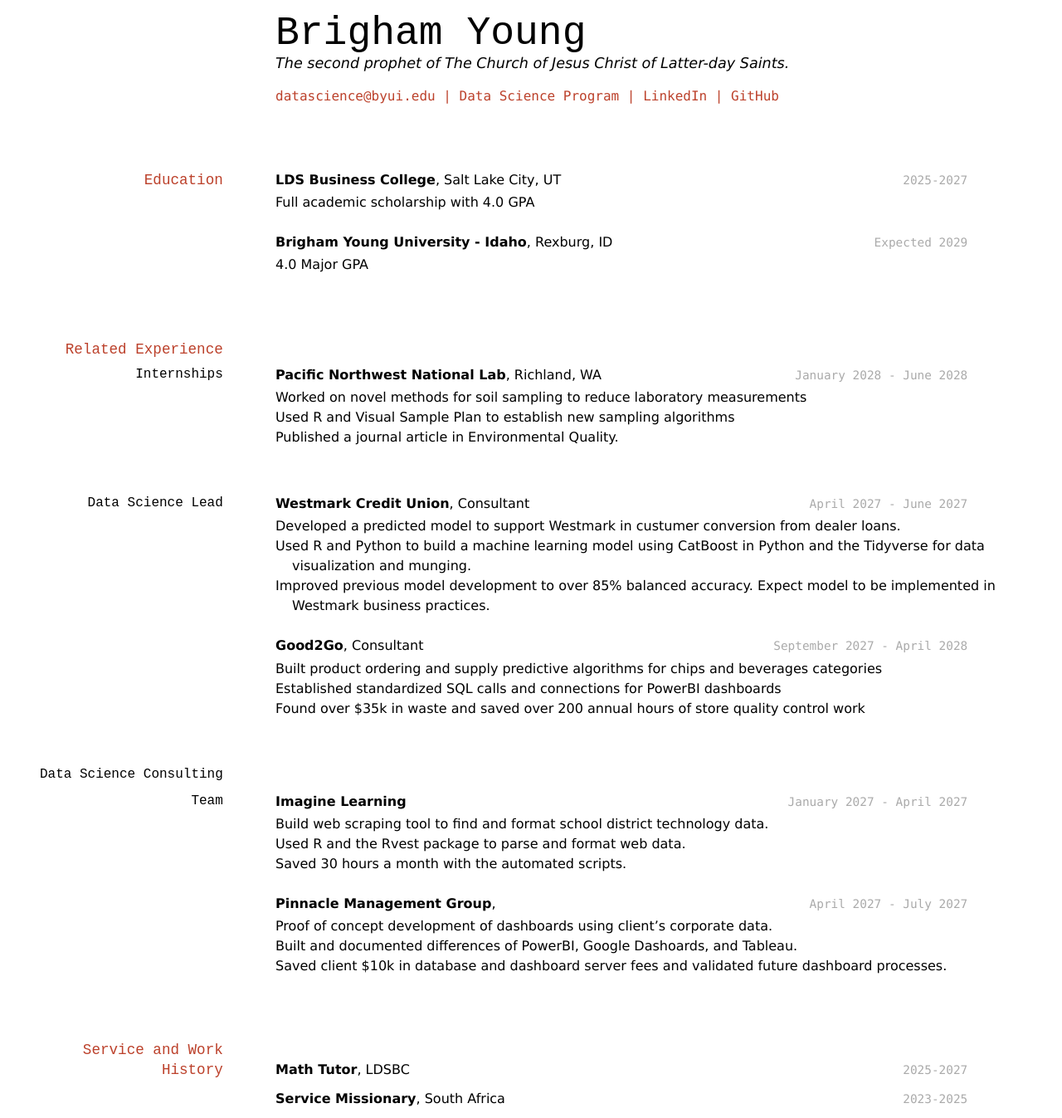
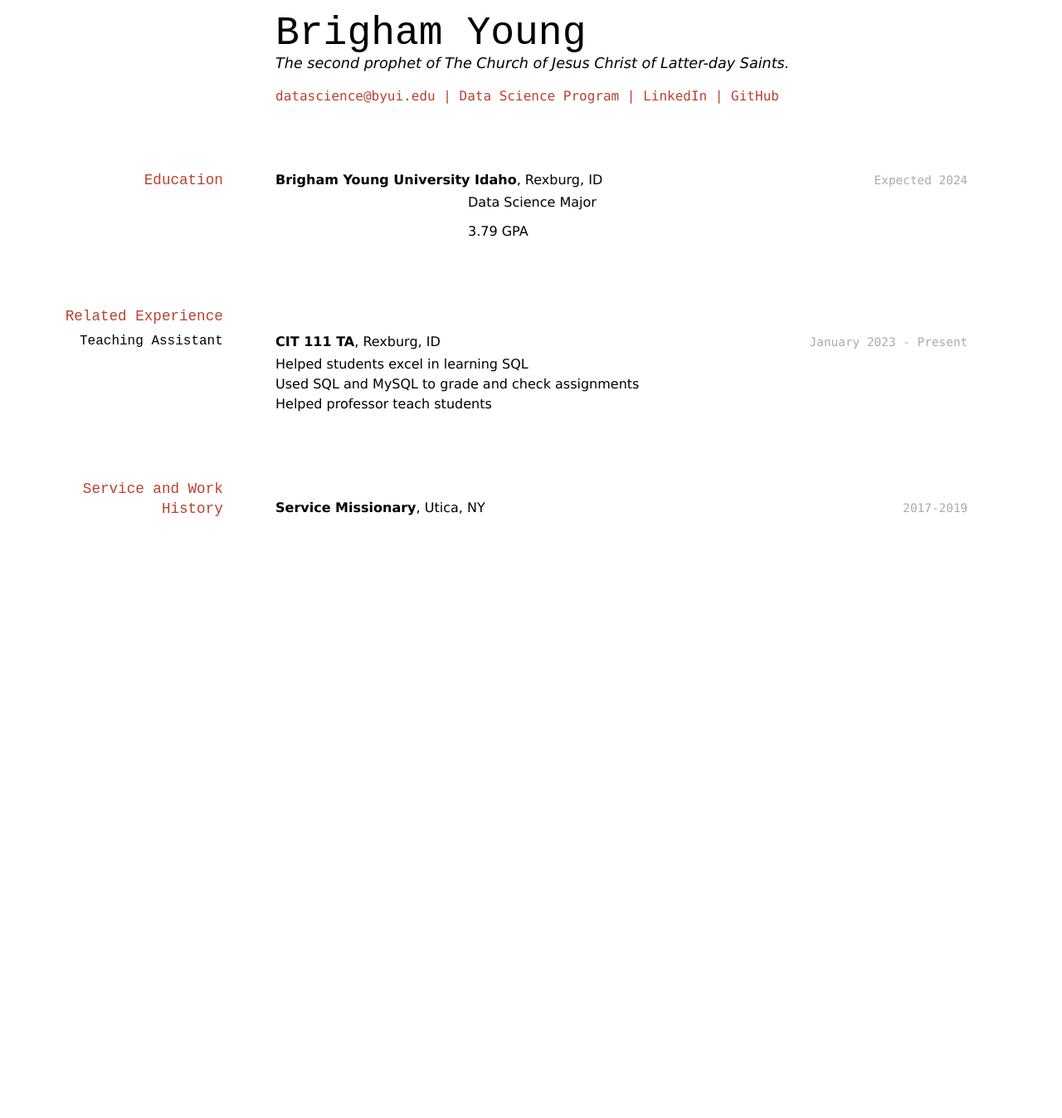
Before and after one commit to Saylor97/saylore_resume, a Jekyll site: the page built from docs/index.md, in a window 1280 px wide. Shown: the whole page at 83% size. Built offline with Jekyll 4.4.1, drawn with Linux system fonts in a browser that asks for light colours; after the commit the page ends 900 px from its top, so only the background shows below that.

Commit message:
Updated Resume

```diff
--- a/docs/index.md
+++ b/docs/index.md
@@ -8,7 +8,7 @@ The second prophet of The Church of Jesus Christ of Latter-day Saints.
 <div id="webaddress">
 <a href="datascience@byui.edu">datascience@byui.edu</a>
 | <a href="https://byuidatascience.github.io/development.html">Data Science Program</a>
-| <a href="https://www.linkedin.com/groups/13537407/">LinkedIn</a>
+| <a href="https://www.linkedin.com/in/eriksaylor/">LinkedIn</a>
 | <a href="https://github.com/byuids-resumes">GitHub</a>
 </div>
 
@@ -16,69 +16,33 @@ The second prophet of The Church of Jesus Christ of Latter-day Saints.
 
 ## Education
 
-`2025-2027`
-__LDS Business College__, Salt Lake City, UT
+`Expected 2024`
+__Brigham Young University Idaho__, Rexburg, ID
 
-- Full academic scholarship with 4.0 GPA
+- Data Science Major
 
-`Expected 2029`
-__Brigham Young University - Idaho__, Rexburg, ID
+- 3.79 GPA
 
-- 4.0 Major GPA
 
 
 ## Related Experience
 
-### Internships
+### Teaching Assistant
 
-`January 2028 - June 2028`
-__Pacific Northwest National Lab__, Richland, WA
+`January 2023 - Present`
+__CIT 111 TA__, Rexburg, ID
 
-- Worked on novel methods for soil sampling to reduce laboratory measurements
-- Used R and Visual Sample Plan to establish new sampling algorithms
-- Published a journal article in Environmental Quality.
+- Helped students excel in learning SQL
+- Used SQL and MySQL to grade and check assignments
+- Helped professor teach students
 
-### Data Science Lead
-
-`April 2027 - June 2027`
-__Westmark Credit Union__, Consultant
-
-- Developed a predicted model to support Westmark in custumer conversion from dealer loans.
-- Used R and Python to build a machine learning model using CatBoost in Python and the Tidyverse for data visualization and munging.
-- Improved previous model development to over 85% balanced accuracy. Expect model to be implemented in Westmark business practices.
-
-`September 2027 - April 2028`
-__Good2Go__, Consultant
-
-- Built product ordering and supply predictive algorithms for chips and beverages categories
-- Established standardized SQL calls and connections for PowerBI dashboards
-- Found over $35k in waste and saved over 200 annual hours of store quality control work
-
-### Data Science Consulting Team
-
-`January 2027 - April 2027`
-__Imagine Learning__
-
-- Build web scraping tool to find and format school district technology data.
-- Used R and the Rvest package to parse and format web data.
-- Saved 30 hours a month with the automated scripts.
-
-`April 2027 - July 2027`
-__Pinnacle Management Group__,
-
-- Proof of concept development of dashboards using client's corporate data.
-- Built and documented differences of PowerBI, Google Dashoards, and Tableau.
-- Saved client $10k in database and dashboard server fees and validated future dashboard processes.
 
 
 ## Service and Work History
 
-`2025-2027`
-__Math Tutor__, LDSBC
 
-
-`2023-2025`
-__Service Missionary__, South Africa
+`2017-2019`
+__Service Missionary__, Utica, NY
 
 
 
```
Also changed, not shown: index_2027.md (+3 -3 lines).
